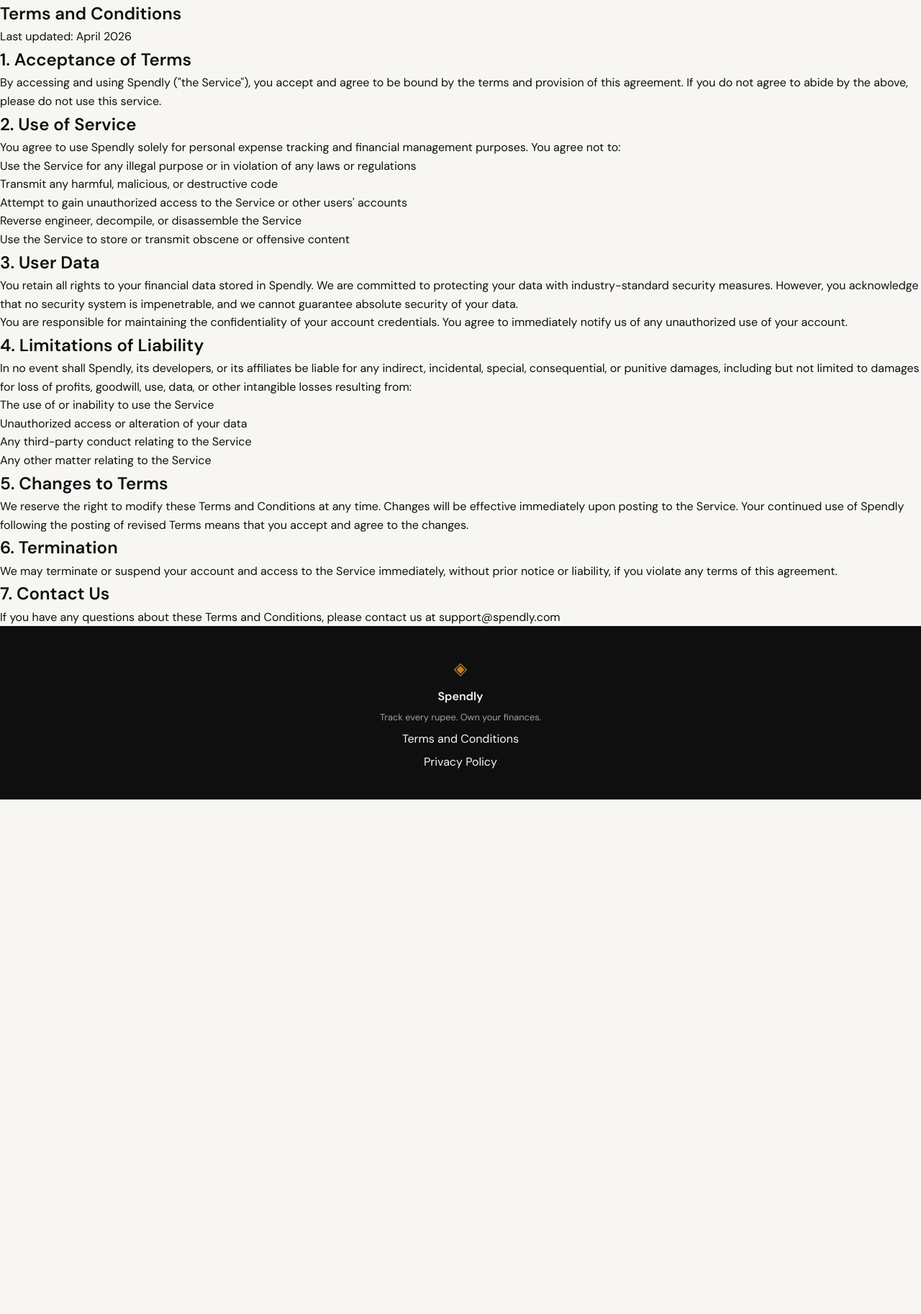
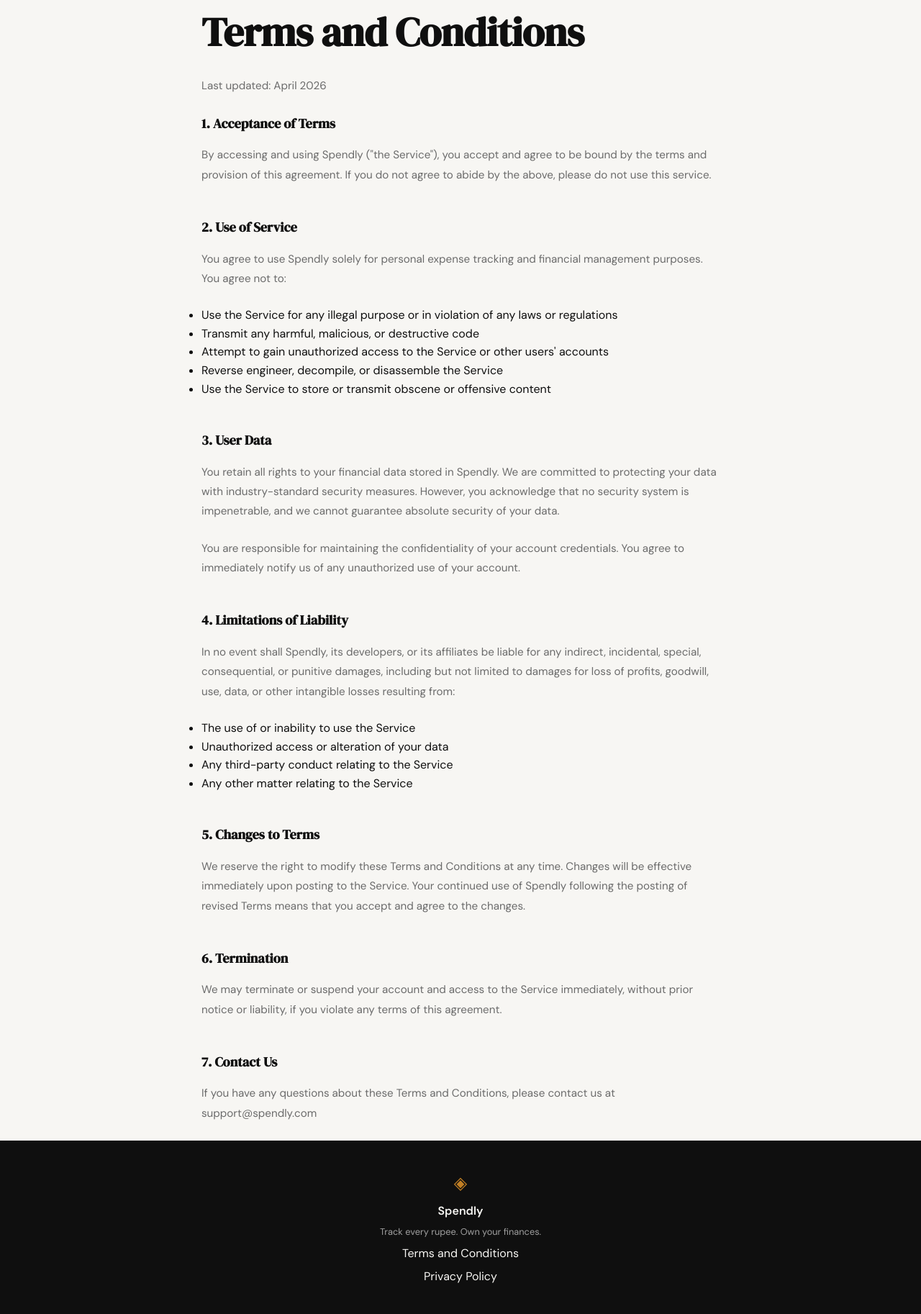
Before and after one commit to nikhilchaudhary123/spendly, a Flask app: page /terms in a window 1280 px wide. Shown: the part 61-1887 px from the top of the page at 72% size. Before the commit the page ends 1172 px from the top, so only its background shows below. Run offline with Flask 3, Linux system fonts and the light colour scheme.

Commit message:
terms page improvement

```diff
--- a/expense-tracker/static/css/style.css
+++ b/expense-tracker/static/css/style.css
@@ -508,6 +508,56 @@ a { color: inherit; text-decoration: none; }
 }
 
 /* ------------------------------------------------------------------ */
+/* Terms page                                                          */
+/* ------------------------------------------------------------------ */
+
+.terms-page {
+    padding: 4rem 2rem 6rem;
+    background: var(--paper);
+}
+
+.terms-inner {
+    max-width: 720px;
+    margin: 0 auto;
+}
+
+.terms-inner h1 {
+    font-family: var(--font-display);
+    font-size: clamp(2.25rem, 5vw, 3.5rem);
+    color: var(--ink);
+    margin-bottom: 1rem;
+    font-weight: 700;
+    letter-spacing: -0.01em;
+}
+
+.terms-updated {
+    font-size: 0.9rem;
+    color: var(--ink-muted);
+    margin-bottom: 3.5rem;
+    font-weight: 400;
+}
+
+.terms-inner h2 {
+    font-family: var(--font-display);
+    font-size: 1.15rem;
+    color: var(--ink);
+    margin-top: 2.75rem;
+    margin-bottom: 1rem;
+    font-weight: 600;
+}
+
+.terms-inner h2:first-of-type {
+    margin-top: 0;
+}
+
+.terms-inner p {
+    font-size: 0.95rem;
+    color: var(--ink-muted);
+    line-height: 1.8;
+    margin-bottom: 1.5rem;
+}
+
+/* ------------------------------------------------------------------ */
 /* Responsive                                                          */
 /* ------------------------------------------------------------------ */
 
```
